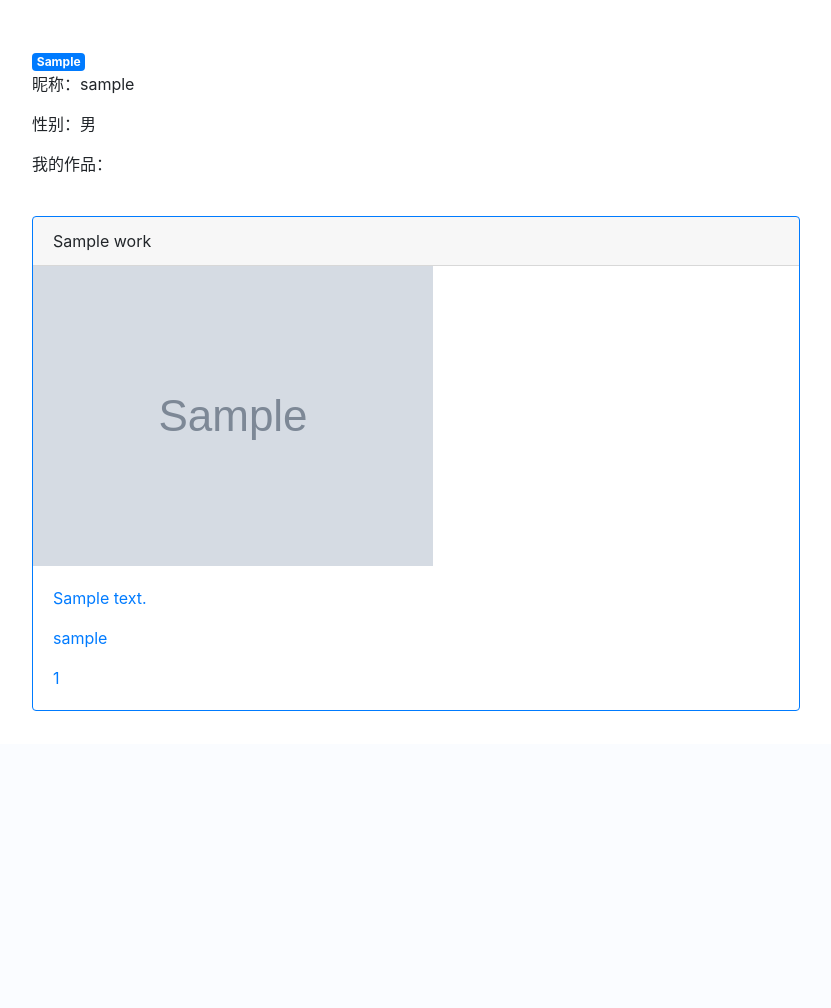
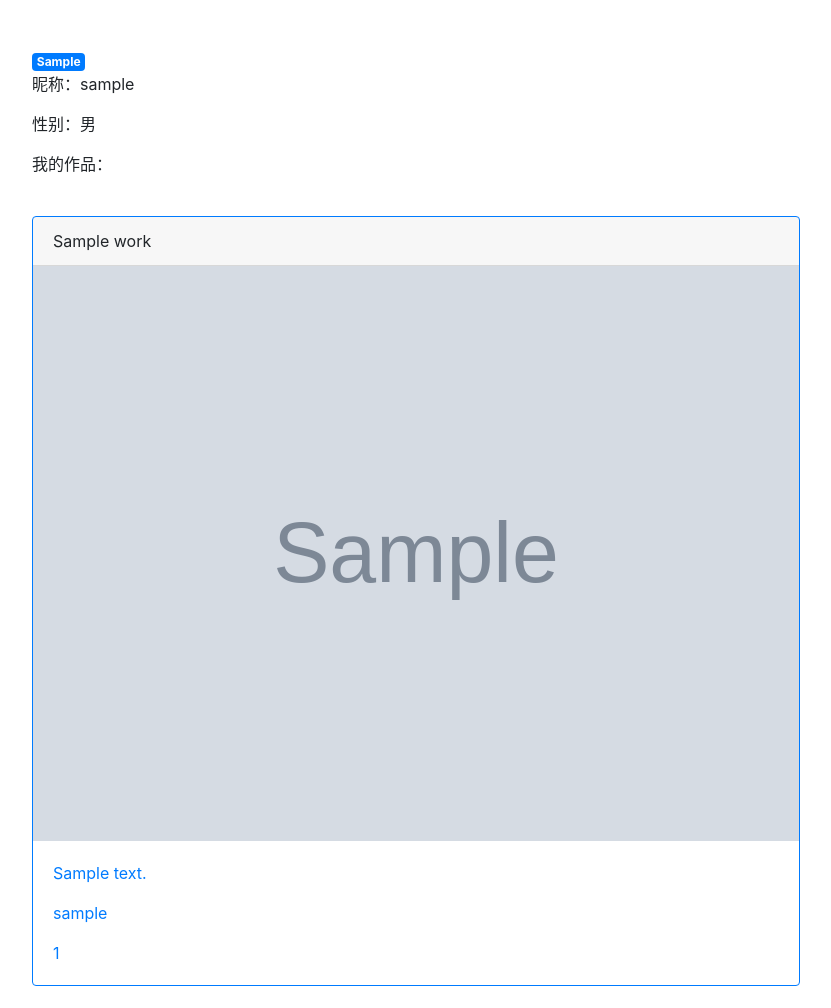
Before and after one commit to Ntimesp/DBproject, a Flask app: page /hole in a window 1280 px wide. Shown: the part 56-1064 px from the top of the page, without its empty margins (53-884 px from the left). Before the commit the page ends 767 px from the top, so only its background shows below. Run offline with Flask 2, Linux system fonts and the light colour scheme; a user stored in the database is signed in; tables that the repository leaves empty hold one stand-in row (values such as "Sample post"); grey boxes marked "Sample" are stand-in pictures; some libraries are stand-ins or nearby versions.

Commit message:
fix another bug

```diff
--- a/templates/battle.html
+++ b/templates/battle.html
@@ -31,7 +31,7 @@ body{background:url({{ url_for('static', filename='img/battle.jpg') }}) top left
 		<div class="card border-primary mb-3" style="max-width: 48rem;">
 			<div class="card-header"> {{work.worktitle}} </div>
             <!--显示图片，还不知道能不能用-->
-            <div><img class="carousel-inner img-responsive img-rounded" src="{{url_for('static', filename=work.workImgPath)}}"></div>
+            <div><img src="{{url_for('static', filename=work.workImgPath)}}"></div>
 			<div class="card-body text-primary">
 				{% for line in work.workContent.split("\n") %}
 					<p class="card-text">{{ line }}</p>
--- a/templates/hole.html
+++ b/templates/hole.html
@@ -12,7 +12,7 @@
 		<div class="card border-primary mb-3" style="max-width: 48rem;">
             <div class="card-header"> {{work.worktitle}} </div>
             <!--显示图片，还不知道能不能用-->
-           <div><img src="{{url_for('static', filename=work.workImgPath)}}"></div>
+           <div><img class="carousel-inner img-responsive img-rounded" src="{{url_for('static', filename=work.workImgPath)}}"></div>
 			<div class="card-body text-primary">
 				{% for line in work.workContent.split("\n") %}
 					<p class="card-text">{{ line }}</p>
```
